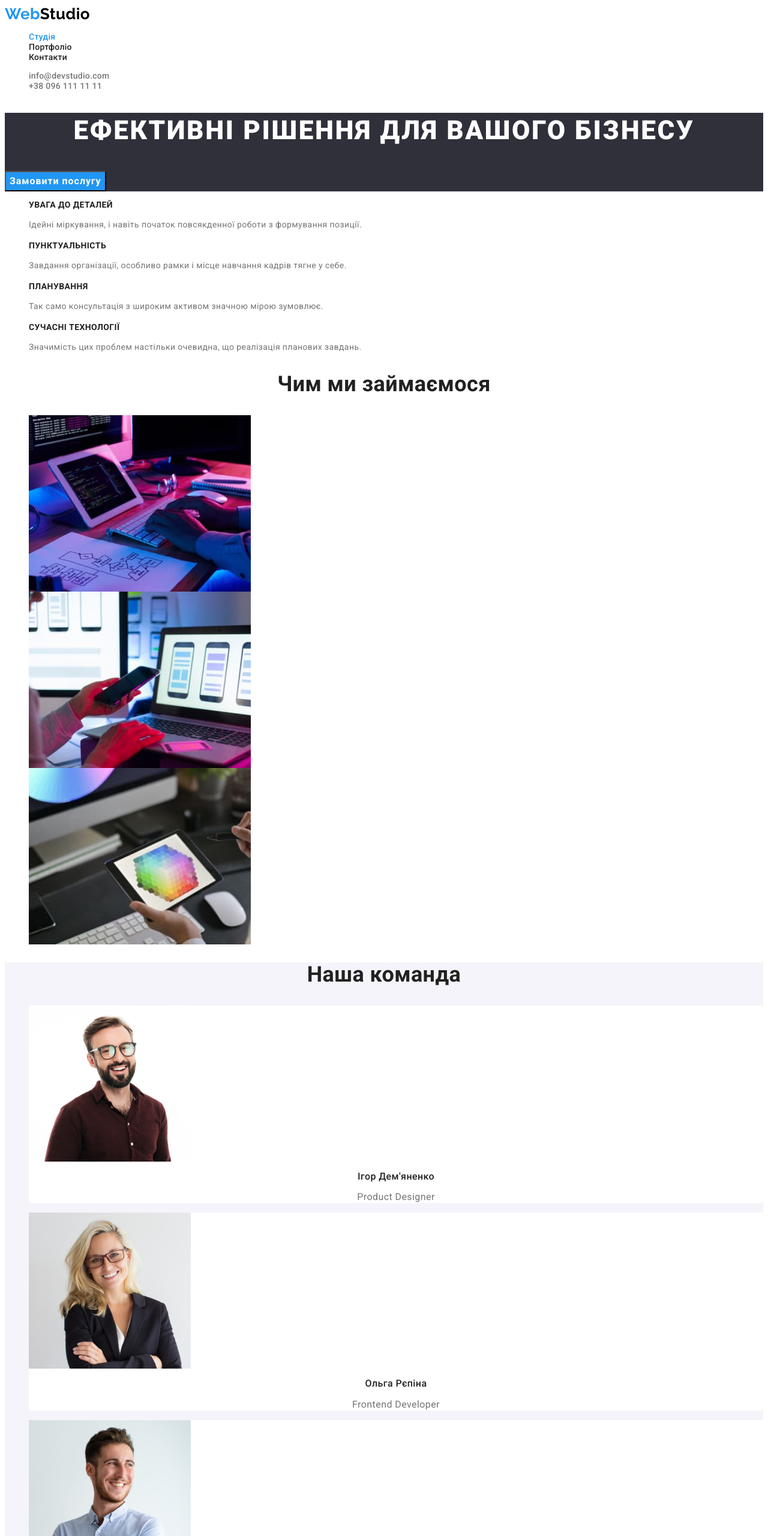
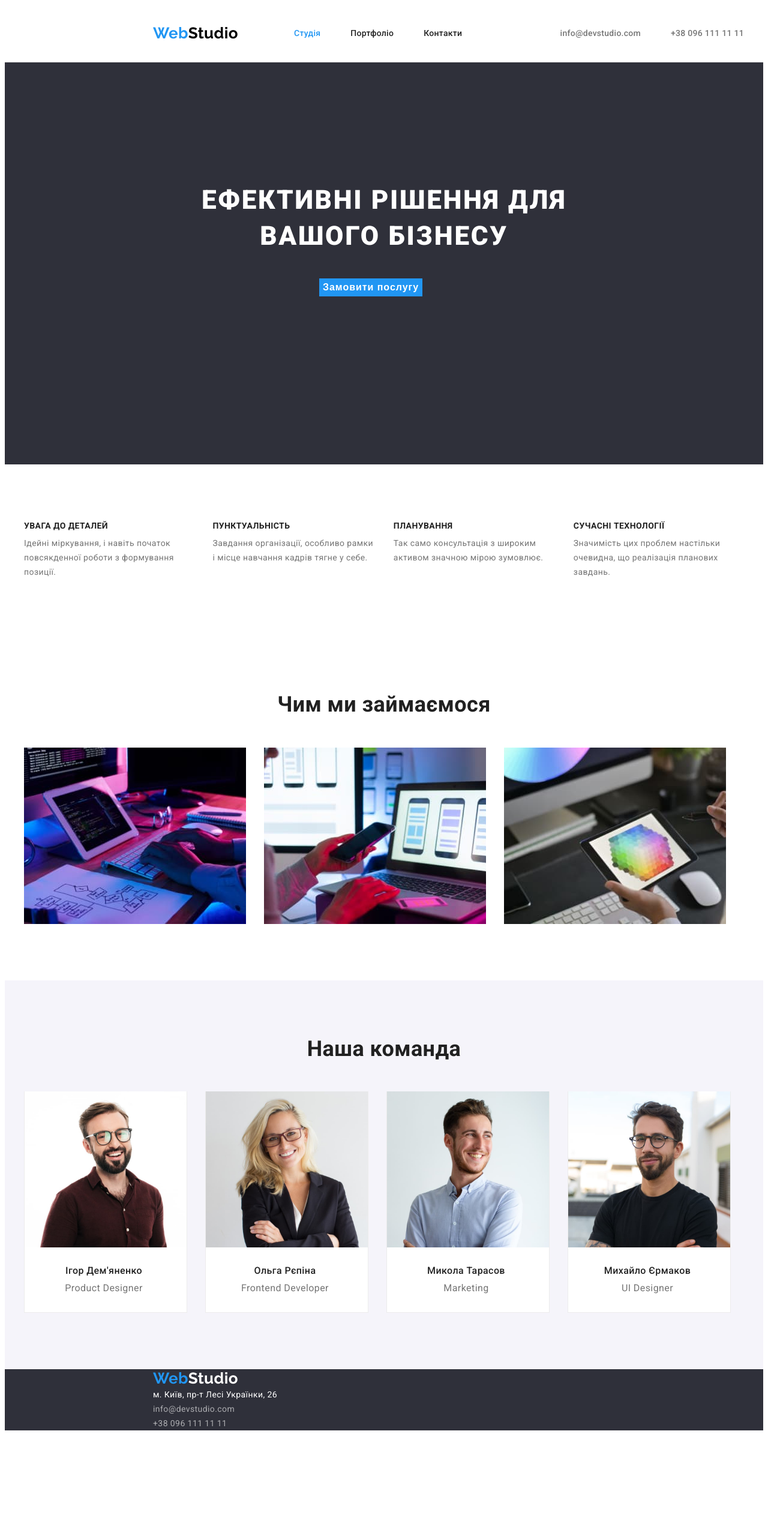
Before and after one commit to Daryna-Mariia/goit-markup-hw-03, a plain HTML site: page index.html in a window 1280 px wide. Shown: the top 2560 px of the page at 60% size. After the commit the page ends 2392 px from the top, so only its background shows below. Drawn offline with Linux system fonts and the light colour scheme.

Commit message:
all work

```diff
--- a/css/styles.css
+++ b/css/styles.css
@@ -12,7 +12,36 @@
     --primary-font: 'Roboto', sans-serif;
     --secondary-font: 'Raleway', sans-serif;
     --header-logo-color: #000000;
+    --border-header-color: #ececec;
 
+}
+
+h1,
+h2,
+h3,
+h4,
+p {
+  margin-top: 0;
+  margin-bottom: 0;
+}
+
+ul,
+ol {
+  margin-top: 0;
+  margin-bottom: 0;
+  padding-left: 0;
+}
+
+.container {
+width: 1200px;
+margin-left: auto;
+margin-right: auto;
+padding-left: 15px;
+padding-right: 15px;
+}
+.section{
+    padding-top: 94px;
+    padding-bottom: 94px;
 }
 
 .visually-hidden{
@@ -37,12 +66,14 @@
 }
 
 button {
-    font-family: inherit;
-    cursor: pointer;
+ cursor: pointer;
+ border: none;
   }
 
 img{
     display: block;
+    max-width: 100%;
+    height: auto;
 }
 
 body {
@@ -58,11 +89,40 @@ font-weight: 700;
 font-size: 26px;
 line-height: 1.19;
 color: var(--header-logo-color);
+padding-left: 215px;
 
 }
 .logo-word{
     color: var(--accent-color);
 }
+.page-header{
+    padding-top: 32px;
+    padding-bottom: 32px;
+border-bottom: 1px solid var(--border-header-color);
+
+}
+
+.page-header-container{
+    display: flex;
+    align-items: center;
+    }
+.pagination{
+    display: flex;
+    align-items: center;
+}
+.menu{
+    display: flex;
+    column-gap: 50px;
+}
+.contect{
+    display: flex;
+    margin-left: auto;
+}
+.header-logo{
+    margin-right: 93px;
+}
+
+
 
 .menu-link{
 font-weight: 500;
@@ -79,6 +139,7 @@ font-weight: 500;
 line-height: 1.14;
 letter-spacing: 0.02em;
 color: var(--additional-text-color);
+margin-right: 50px;
 }
 .mail-link:hover,
 .mail-link:focus{
@@ -99,6 +160,9 @@ color: var(--additional-text-color);
 }
 
 .hero{
+    padding-top: 200px;
+    padding-bottom: 280px;
+    text-align: center;
     background-color:var(--secondary-fon-color) ;
 }
 .hero-title{
@@ -108,7 +172,14 @@ line-height: 1.36;
 text-align: center;
 letter-spacing: 0.06em;
 text-transform: uppercase;
-color:var(--secondary-text-color)
+color:var(--secondary-text-color);
+margin-bottom: 40px;
+}
+
+.hero-box-title{
+margin-left: auto;
+margin-right: auto;
+width: 700px;
 }
 .hero-btn{
 
@@ -128,12 +199,30 @@ background-color: var(--accent-color);
 background-color: var(--btn-accent-color);
 }
 
-.advantage-title:{
+.hero-box-btn{
+    margin-left: auto;
+    margin-right: auto;
+    width: 216px;}
+
+    .advantage-item{
+    display: flex;
+    column-gap: 30px;
+   margin-left: auto;
+   margin-right: auto;}
+
+.advantage-title{
 font-weight: 700;
 font-size: 14px;
 line-height: 1.14;
 text-transform: uppercase;
-letter-spacing:0.03em;
+letter-spacing: 0.03em;
+margin-bottom: 10px;
+paddin-left: 50px;
+white-space: nowrap;
+width: 270px;
+}
+.adv-item-gr{
+    flex-basis: calc((100%-90px)/4);
 }
 
 .advantage-paragraph{
@@ -147,6 +236,7 @@ font-size: 14px;
 line-height: 16px;
 letter-spacing:1.14;
 text-transform: uppercase;
+width: 270px;
 }
 
 .work-line{
@@ -154,6 +244,17 @@ font-weight: 700;
 font-size: 36px;
 line-height: 1.16;
 text-align: center;
+margin-bottom: 50px;
+width: 366px;
+margin-left: auto;
+margin-right: auto;
+}
+.work-sample{
+    display: flex;
+    gap: 30px;
+   }
+.work-img-example{
+    flex-basis: calc((100%-60px)/3);
 }
 
 .team{
@@ -163,24 +264,51 @@ text-align: center;
     background-color: var(--main-fon-color);
 }
 
+
+
+
+.about-employees{
+    display: flex;
+    column-gap: 30px;
+    align-items: center;
+    margin-left: auto;
+    margin-right: auto;
+    flex-wrap: wrap;
+    }
+    .employees-item{
+   border-left: 1px solid var(--border-header-color);
+   border-right:1px solid var(--border-header-color);
+   border-bottom:1px solid var(--border-header-color);
+    }
 .employees{
 font-weight:700;
 font-size: 36px;
 line-height: 1.16;
 text-align: center;
+margin-bottom: 50px;
+}
+
+.employee-box {
+    background-color: var(--main-fon-color);
+    padding-top: 30px;
+    padding-bottom: 30px;
+    text-align: center;
+    white-space: nowrap;
+    width: 264px;
+
+
 }
 
 .employee-name{
 font-weight: 500;
 font-size: 16px;
 line-height: 1.18;
-text-align: center;
+margin-bottom: 10px;
 }
 
 .job-title{
 font-size: 16px;
 line-height: 1.18;
-text-align: center;
 color: var(--additional-text-color);
 }
 
@@ -195,6 +323,10 @@ font-weight: 700;
 font-size: 26px;
 line-height: 1.19;
 color: var(--secondary-text-color);
+margin-bottom: 20px;
+width: 145px;
+margin-left: 215px;
+margin-right: auto;
 }
 .word-logo{
     color: var(--accent-color);
@@ -208,6 +340,10 @@ font-style:normal;
 .contact-address{
 line-height:1.7;
 color: var(--secondary-text-color);
+margin-bottom: 9px;
+width:231px;
+margin-left: 215px;
+margin-right: auto;
 }
 
 .contact-address:hover,
@@ -217,7 +353,9 @@ color: var(--accent-color);
 .email-address,
 .mob-tel{
 line-height: 1.7;
-color: var(--special-color-text)
+color: var(--special-color-text);
+width: 231px;
+margin-left: 215px;
 }
 .email-address:hover,
 .mob-tel:hover,
@@ -228,7 +366,18 @@ color: var(--accent-color);
 
 .portfolio-hero{
     background-color: var(--main-fon-color);
+    }
+.nav-btn-hero{
+display: flex;
+column-gap: 8px;
+align-items: center;
+justify-content: center;
+margin-bottom: 60px;
+white-space: nowrap;
+margin-left: auto;
+margin-right: auto;
 }
+
 
 
 
@@ -238,6 +387,9 @@ font-size: 16px;
 line-height: 1.6;
 text-align: center;
 background-color: var(--additional-fon-color);
+padding: 6px 22px;
+width: 125px;
+border-radius: 4px;
 }
 
 .btn-items:hover,
@@ -245,16 +397,46 @@ background-color: var(--additional-fon-color);
 background-color: var(--accent-color);
 color: var(--secondary-text-color);
 }
+.portfolio-items{
+    display: flex;
+    gap: 30px;
+    align-items: center;
+    margin-left: auto;
+    margin-right: auto;
+    flex-wrap: wrap;
+    }
+
+.img-portfolio{
+    padding-top: 34px;
+    width: 370px;
+    height: 300px;
+   }
+
+.portfolio-item-group{
+   background-color: var(--main-fon-color);
+   padding-top: 24px;
+   padding-bottom: 24px;
+   border-left: 1px solid var(--border-header-color);
+   border-right:1px solid var(--border-header-color);
+   border-bottom:1px solid var(--border-header-color);}
+
 
 .portfolio-title{
 font-weight: 700;
 font-size: 18px;
 line-height: 2;
 letter-spacing: 0.06em;
+width: 322px;
+padding-left: 24px;
+white-space: nowrap;
+
 }
 
 .portfolio-article{
 font-size: 16px;
 line-height: 1.8;
 color: var(--additional-text-color);
+padding-left: 24px;
+width: 322px;
+margin-top:4px;
 }
--- a/index.html
+++ b/index.html
@@ -12,6 +12,8 @@
 </head>
 <body>
     <header class="page-header">
+        <div class="container page-header-container">
+
         <nav class="pagination">
             <a class="header-logo link" href="./index.html"><span class="logo-word">Web</span>Studio</a>
             <ul class="menu list">
@@ -28,16 +30,23 @@
             <a class="phone-link link" href="tel:+380961111111">+38 096 111 11 11</a>
         </li>
         </ul>
+        </div>
         </header>
         <main>
-            <section class="hero">
+            <section class="hero section">
+                <div class="container hero-box-title">
                 <h1 class="hero-title">Ефективні рішення для вашого бізнесу</h1>
+            </div>
+            <div class="container hero-box-btn">
                 <button class="hero-btn" type="button">Замовити послугу</button>
+            </div>
             </section>
-            <section class="advantage">
+
+            <section class="advantage section">
+                <div class="container">
                 <h2 class="visually-hidden">Наші переваги</h2>
                 <ul class="advantage-item list">
-                <li>
+                <li class="adv-item-gr">
                     <h3 class="advantage-title">Увага до деталей</h3>
                     <p class="advantage-paragraph">Ідейні міркування, і навіть початок повсякденної роботи з формування позиції.</p>
                 </li>
@@ -54,48 +63,67 @@
                     <p class="advantage-paragraph">Значимість цих проблем настільки очевидна, що реалізація планових завдань.</p>
                 </li>
                 </ul>
+            </div>
             </section>
-            <section class="our-work">
+
+
+            <section class="our-work section">
+                <div class="container">
                 <h2 class="work-line">Чим ми займаємося</h2>
                 <ul class="work-sample list">
-                <li>
+                <li class="work-img-example">
                     <img class="img-example" src="./images/coding.jpg" alt="Людина кодить" width="370" height="294"/>
                 </li>
-                <li>
+                <li class="work-img-example">
                     <img class="img-example" src="./images/mobile.jpg" alt="Людина підбирає дизайн для мобайлу" width="370" height="294"/>
                 </li>
-                <li>
+                <li class="work-img-example">
                     <img class="img-example" src="./images/color.jpg" alt="Людина підбирає кольори" width="370" height="294"/>
                 </li>
                 </ul>
+            </div>
             </section>
-            <section class="team">
+
+
+            <section class="team section">
+                <div class="container">
                 <h2 class="employees">Наша команда</h2>
                 <ul class="about-employees list">
                     <li class="employees-item">
                         <img class="employee-photo" src="./images/Ігор.jpg" alt="Фото Ігора" width="270" height="260"/>
+                        <div class="employee-box">
                         <h3 class="employee-name">Ігор Дем'яненко</h3>
                         <p class="job-title" lang="en">Product Designer</p>
+                    </div>
                     </li>
                     <li class="employees-item">
                         <img class="employee-photo" src="./images/Ольга.jpg" alt="Фото Ольги" width="270" height="260"/>
+                        <div class="employee-box">
                         <h3 class="employee-name">Ольга Рєпіна</h3>
                         <p class="job-title" lang="en">Frontend Developer</p>
+                    </div>
                     </li>
                     <li class="employees-item">
                         <img class="employee-photo" src="./images/Микола.jpg" alt="Фото Миколи" width="270" height="260"/>
+                        <div class="employee-box">
                         <h3 class="employee-name">Микола Тарасов</h3>
                         <p class="job-title" lang="en">Marketing</p>
+                    </div>
                     </li>
                     <li class="employees-item">
                         <img class="employee-photo" src="./images/Михайло.jpg" alt="Фото Михайла" width="270" height="260"/>
+                        <div class="employee-box">
                         <h3 class="employee-name">Михайло Єрмаков</h3>
                         <p class="job-title" lang="en">UI Designer</p>
+                    </div>
                     </li>
                 </ul>
+            </div>
             </section>
+
         </main>
         <footer class="page-footer">
+            <div class="container">
            <a class="footer-logo link" href="./index.html"><span class="word-logo">Web</span>Studio</a>
            <address class="сontact-details">
                 <ul class="contact-items list">
@@ -110,6 +138,7 @@
                     </li>
                 </ul>
             </address>
+        </div>
             </footer>
 </body>
 </html>
```
Also changed, not shown: portfolio.html (+27 -1 lines).
